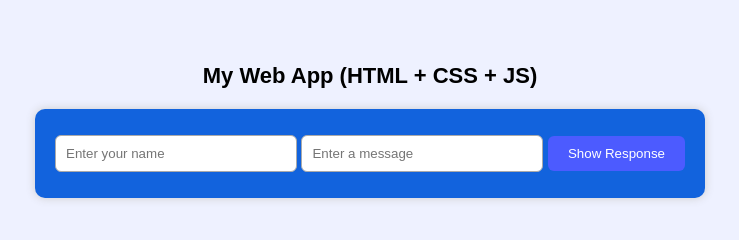
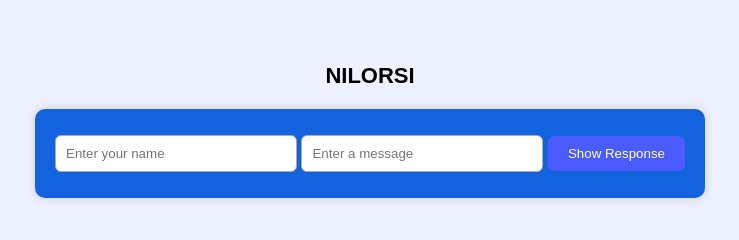
Before and after one commit to banerjeeudaychand32-webdesign/nilu3.github.io, a plain HTML site: page index.html in a window 1280 px wide. Shown: the whole page, without its empty margins (270-1009 px from the left). Drawn offline with Linux system fonts and the light colour scheme.

Commit message:
Update index.html

```diff
--- a/index.html
+++ b/index.html
@@ -8,7 +8,7 @@
 </head>
 <body>
 
-    <h1>My Web App (HTML + CSS + JS)</h1>
+    <h1> NILORSI</h1>
 
     <div class="box">
         <input type="text" id="name" placeholder="Enter your name">
```
